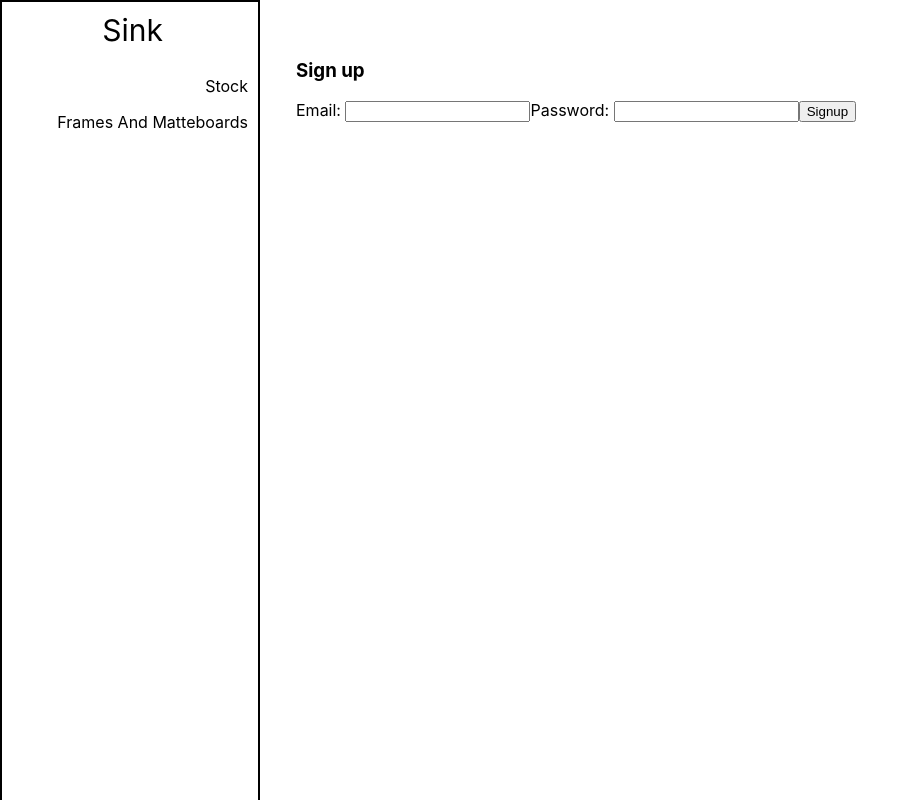
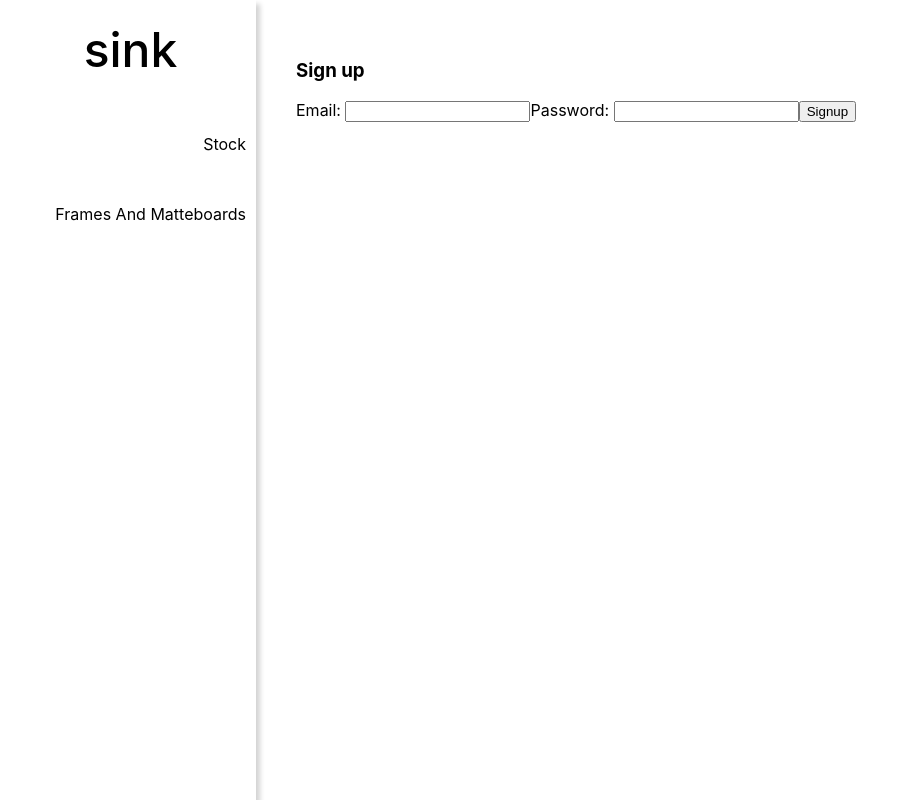
Before and after one commit to AMarieP/IT6041_Software_Project, a React (Create React App) app in the folder sink/frontend/: page /Signup in a window 1280 px wide. Shown: the whole page, without its empty margins (0-917 px from the left). Built offline with nearby package versions, Linux system fonts and the light colour scheme.

Commit message:
Nav styling updated to better reflect mockups

```diff
--- a/sink/frontend/src/components/Navbar.js
+++ b/sink/frontend/src/components/Navbar.js
@@ -32,7 +32,7 @@ const Navbar = () => {
     return (
         <nav style={{ ...styles.nav, ...(hasScrolled && styles.navScrolled) }}>
             <Link to = "/Home" style={styles.title}>
-                Sink
+                sink
             </Link>
             <ul style={styles.ul}>
                 <CustomLink to="/ViewStock">Stock</CustomLink>
@@ -82,17 +82,20 @@ const styles = {
         flexDirection:'column',
         width:'20%',
         height:'100vh',
-        border:'2px solid black',
+        border:'none',
         paddingTop:'10px',
         position: "fixed",
+        boxShadow: '4px 4px 5px lightgrey',
     },
     navScrolled: {
         position: "fixed",
     },
     title:{
-        fontSize:'30px',
+        fontSize:'3rem',
+        fontWeight: '500',
         textDecoration:'none',
-        marginBottom:'20px',
+        marginBottom:'30px',
+        marginTop: '10px',
         marginLeft:'5px',
         color:'black',
         alignSelf:'center',
@@ -116,7 +119,7 @@ const styles = {
         alignItems:'center',
         textDecoration:'none',
         transition: 'background-color 0.3s ease',
-        padding: '8px 10px',
+        padding: '25px 10px',
         width: 'calc(100% - 20px)',
         color:'black',
     },
```
